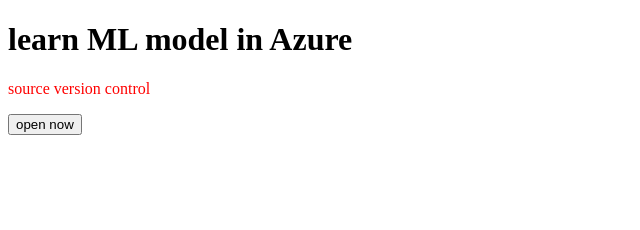
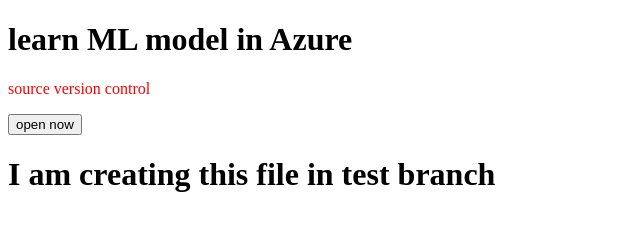
Before and after one commit to krishnan2704/git-handson-aug, a plain HTML site: page index.html in a window 1280 px wide. Shown: the whole page, without its empty margins (0-640 px from the left). Drawn offline with Linux system fonts and the light colour scheme.

Commit message:
added new tag for test branch

```diff
--- a/index.html
+++ b/index.html
@@ -5,6 +5,7 @@
     <h1>learn ML model in Azure</h1>
     <p style="color:red">source version control</p>
     <button>open now</button>
+    <h1> I am creating this file in test branch</h1>
 </body>
 
 
```
